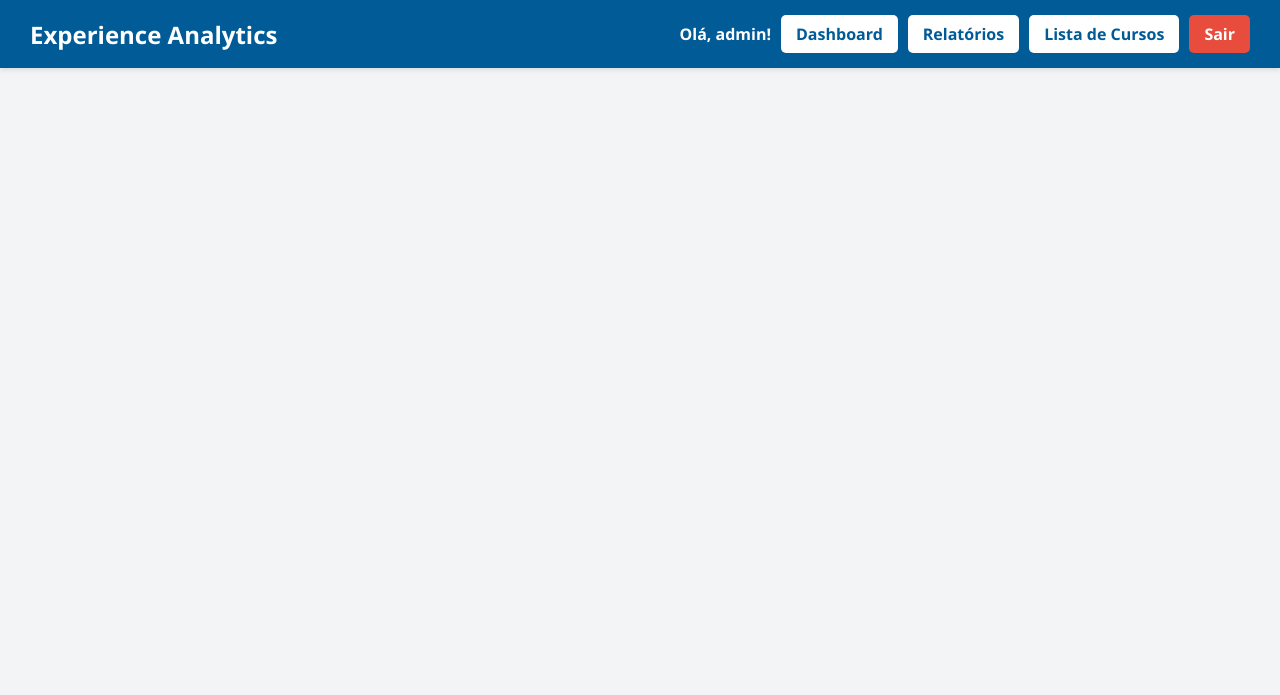
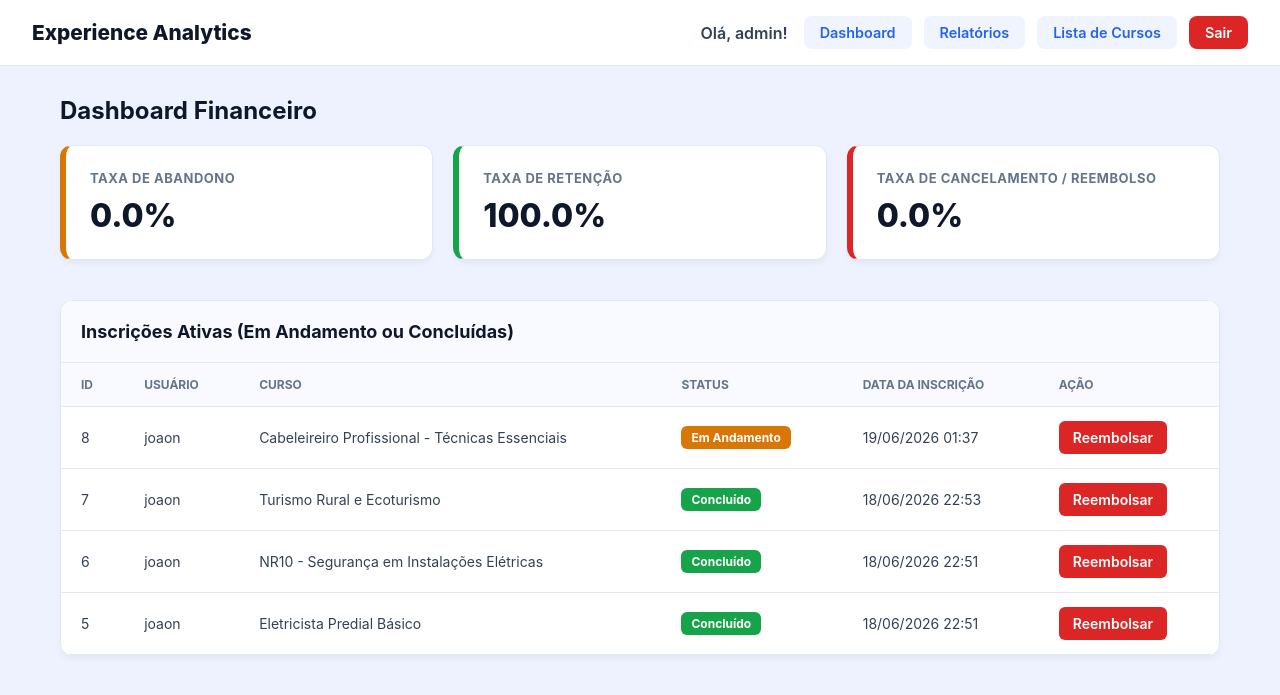
Before and after one commit to joao-c2104/Experience-Analitics, a Django app: page /admin/dashboard/ in a window 1280 px wide. Shown: the top 695 px of the page. Run offline with Django 5.2, Linux system fonts and the light colour scheme; a user stored in the database is signed in; data comes from the database, SQL or seed files in the repository; both versions use the stored data as it was after the commit.

Commit message:
dashboard consertado

```diff
--- a/cursos/templates/admin/cursos/dashboard.html
+++ b/cursos/templates/admin/cursos/dashboard.html
@@ -5,48 +5,98 @@
     <meta name="viewport" content="width=device-width, initial-scale=1.0">
     <title>Dashboard Financeiro - Admin</title>
     <style>
+        /* ===== Paleta de cores do projeto ===== */
         :root {
-            --primary: #10b981;
-            --primary-dark: #059669;
-            --danger: #ef4444;
-            --danger-dark: #dc2626;
-            --bg-main: #f3f4f6;
-            --dark: #1f2937;
+            --c-primary: #2563EB;
+            --c-primary-dark: #1D4ED8;
+            --c-ink: #0F172A;
+            --c-text: #334155;
+            --c-muted: #64748B;
+            --c-bg: #EEF2FF;
+            --c-card: #FFFFFF;
+            --c-border: #E2E8F0;
+            --c-danger: #DC2626;
+            --c-danger-dark: #B91C1C;
+            --c-success: #16A34A;
+            --c-warning: #D97706;
         }
 
+        * { box-sizing: border-box; }
+
         body {
-            font-family: 'Segoe UI', Tahoma, Geneva, Verdana, sans-serif;
-            background-color: var(--bg-main);
-            color: var(--dark);
+            font-family: -apple-system, BlinkMacSystemFont, "Segoe UI", Roboto, Arial, sans-serif;
+            background-color: var(--c-bg);
+            color: var(--c-text);
             margin: 0;
-            padding: 0;
+            padding-bottom: 40px;
+        }
+
+        /* ===== Navbar (mesmo padrão da lista_cursos / perfil) ===== */
+        .navbar {
+            background-color: var(--c-card);
+            border-bottom: 1px solid var(--c-border);
+            display: flex;
+            justify-content: space-between;
+            align-items: center;
+            padding: 16px 32px;
+            margin-bottom: 30px;
+        }
+
+        .navbar h2 {
+            margin: 0;
+            font-size: 1.3rem;
+            color: var(--c-ink);
+            font-weight: 800;
+        }
+
+        .navbar .menu {
+            display: flex;
+            align-items: center;
+            gap: 12px;
+        }
+
+        .navbar .menu span {
+            font-weight: 600;
+            color: var(--c-text);
+            margin-right: 4px;
+        }
+
+        .navbar .menu a {
+            color: var(--c-primary);
+            background-color: #EFF4FF;
+            text-decoration: none;
+            padding: 8px 16px;
+            border-radius: 8px;
+            font-weight: 600;
+            font-size: 0.9rem;
+        }
+
+        .navbar .menu a:hover {
+            background-color: #DCE6FF;
+        }
+
+        .navbar .menu a.btn-sair {
+            background-color: var(--c-danger);
+            color: white;
+        }
+
+        .navbar .menu a.btn-sair:hover {
+            background-color: var(--c-danger-dark);
         }
 
         .container {
             max-width: 1200px;
             margin: 0 auto;
-            padding: 20px;
+            padding: 0 20px;
         }
 
-        .header {
-            display: flex;
-            justify-content: space-between;
-            align-items: center;
-            border-bottom: 2px solid #e5e7eb;
-            padding-bottom: 20px;
-            margin-bottom: 30px;
+        h1 {
+            color: var(--c-ink);
+            font-size: 1.5rem;
+            margin-bottom: 20px;
         }
 
-        .btn-voltar {
-            background-color: #6b7280;
-            color: white;
-            padding: 10px 15px;
-            text-decoration: none;
-            border-radius: 6px;
-            font-weight: 600;
-        }
-
-        /* Cards de Métricas */
+        /* ===== Cards de métricas ===== */
         .cards-grid {
             display: grid;
             grid-template-columns: repeat(auto-fit, minmax(280px, 1fr));
@@ -55,45 +105,48 @@
         }
 
         .card {
-            background: white;
+            background: var(--c-card);
             padding: 24px;
             border-radius: 12px;
-            box-shadow: 0 4px 6px -1px rgba(0, 0, 0, 0.1);
-            border-left: 6px solid var(--primary);
+            border: 1px solid var(--c-border);
+            box-shadow: 0 4px 6px -1px rgba(0, 0, 0, 0.05);
+            border-left: 6px solid var(--c-primary);
         }
 
-        .card.retencao { border-left-color: #3b82f6; }
-        .card.abandono { border-left-color: #f59e0b; }
-        .card.cancelamento { border-left-color: var(--danger); }
+        .card.retencao { border-left-color: var(--c-success); }
+        .card.abandono { border-left-color: var(--c-warning); }
+        .card.cancelamento { border-left-color: var(--c-danger); }
 
         .card h3 {
             margin: 0 0 10px 0;
-            font-size: 14px;
+            font-size: 13px;
             text-transform: uppercase;
-            color: #6b7280;
+            color: var(--c-muted);
             letter-spacing: 0.5px;
         }
 
         .card .valor {
             font-size: 32px;
-            font-weight: bold;
-            color: #111827;
+            font-weight: 800;
+            color: var(--c-ink);
         }
 
-        /* Tabela */
+        /* ===== Tabela de inscrições disponíveis para reembolso ===== */
         .table-container {
-            background: white;
+            background: var(--c-card);
             border-radius: 12px;
-            box-shadow: 0 4px 6px -1px rgba(0, 0, 0, 0.1);
+            border: 1px solid var(--c-border);
+            box-shadow: 0 4px 6px -1px rgba(0, 0, 0, 0.05);
             overflow: hidden;
         }
 
         .table-title {
             padding: 20px;
-            background: #f9fafb;
+            background: #F8FAFF;
             margin: 0;
-            border-bottom: 1px solid #e5e7eb;
+            border-bottom: 1px solid var(--c-border);
             font-size: 18px;
+            color: var(--c-ink);
         }
 
         table {
@@ -103,58 +156,161 @@
         }
 
         th, td {
-            padding: 16px 20px;
-            border-bottom: 1px solid #e5e7eb;
+            padding: 14px 20px;
+            border-bottom: 1px solid var(--c-border);
+            font-size: 14px;
         }
 
         th {
-            background-color: #f9fafb;
-            color: #4b5563;
-            font-weight: 600;
+            background-color: #F8FAFF;
+            color: var(--c-muted);
+            font-weight: 700;
             text-transform: uppercase;
             font-size: 12px;
         }
 
+        /* Selo de status (andamento / concluído) na tabela */
+        .status-selo {
+            display: inline-block;
+            padding: 4px 10px;
+            border-radius: 6px;
+            font-size: 12px;
+            font-weight: 700;
+            color: white;
+        }
+
+        .status-selo.andamento { background-color: var(--c-warning); }
+        .status-selo.concluido { background-color: var(--c-success); }
+
         .btn-reembolso {
-            background-color: var(--danger);
+            background-color: var(--c-danger);
             color: white;
             padding: 8px 14px;
             text-decoration: none;
             border-radius: 6px;
             font-size: 14px;
             font-weight: 600;
-            transition: background 0.2s;
+            display: inline-block;
         }
 
         .btn-reembolso:hover {
-            background-color: var(--danger-dark);
+            background-color: var(--c-danger-dark);
         }
 
-        /* Mensagens do Django */
+        .sem-resultados {
+            text-align: center;
+            color: var(--c-muted);
+            font-style: italic;
+        }
+
+        /* ===== Mensagens do Django (ex: "reembolso processado com sucesso") ===== */
         .messages {
             list-style: none;
             padding: 0;
             margin-bottom: 20px;
         }
+
         .message {
             padding: 12px 20px;
-            border-radius: 6px;
+            border-radius: 8px;
             font-weight: 600;
             margin-bottom: 10px;
         }
+
         .message.success {
-            background-color: #d1fae5;
-            color: #065f46;
+            background-color: #DCFCE7;
+            color: #166534;
+        }
+
+        .message.error {
+            background-color: #FEE2E2;
+            color: #991B1B;
         }
     </style>
 </head>
 <body>
 
-    <div style="background-color:#005b96;color:white;display:flex;justify-content:space-between;align-items:center;padding:15px 30px;box-shadow:0 2px 5px rgba(0,0,0,0.1);margin-bottom:0;">
-        <h2 style="margin:0;font-size:24px;">Experience Analytics</h2>
-        <div style="display:flex;gap:10px;align-items:center;">
-            <span style="font-weight:bold;">Olá, {{ request.user.username }}!</span>
-            <a href="{% url 'admin_dashboard_financeiro' %}" style="color:#005b96;background:white;text-decoration:none;padding:8px 15px;border-radius:5px;font-weight:bold;">Dashboard</a>
-            <a href="{% url 'relatorios' %}" style="color:#005b96;background:white;text-decoration:none;padding:8px 15px;border-radius:5px;font-weight:bold;">Relatórios</a>
-            <a href="{% url 'lista_cursos_admin' %}" style="color:#005b96;background:white;text-decoration:none;padding:8px 15px;border-radius:5px;font-weight:bold;">Lista de Cursos</a>
-            <a href="{% url 'sair' %}" style="color:white;background:#e74c3c;text-decoration:none;padding:8px 15px;border-radius:5px;font-weight:bold;">Sair</a>
+    <div class="navbar">
+        <h2>Experience Analytics</h2>
+        <div class="menu">
+            <span>Olá, {{ request.user.username }}!</span>
+            <a href="{% url 'admin_dashboard_financeiro' %}">Dashboard</a>
+            <a href="{% url 'relatorios' %}">Relatórios</a>
+            <a href="{% url 'lista_cursos_admin' %}">Lista de Cursos</a>
+            <a href="{% url 'sair' %}" class="btn-sair">Sair</a>
+        </div>
+    </div>
+
+    <div class="container">
+
+        {% if messages %}
+            <ul class="messages">
+                {% for message in messages %}
+                    <li class="message {{ message.tags }}">{{ message }}</li>
+                {% endfor %}
+            </ul>
+        {% endif %}
+
+        <h1>Dashboard Financeiro</h1>
+
+        <!-- ===== Cards de métricas (vêm da view: taxa_abandono, taxa_retencao, taxa_cancelamento) ===== -->
+        <div class="cards-grid">
+            <div class="card abandono">
+                <h3>Taxa de Abandono</h3>
+                <div class="valor">{{ taxa_abandono }}%</div>
+            </div>
+            <div class="card retencao">
+                <h3>Taxa de Retenção</h3>
+                <div class="valor">{{ taxa_retencao }}%</div>
+            </div>
+            <div class="card cancelamento">
+                <h3>Taxa de Cancelamento / Reembolso</h3>
+                <div class="valor">{{ taxa_cancelamento }}%</div>
+            </div>
+        </div>
+
+        <!-- ===== Tabela de inscrições (vem da view: inscricoes_reembolso, queryset de Inscricao) ===== -->
+        <div class="table-container">
+            <h2 class="table-title">Inscrições Ativas (Em Andamento ou Concluídas)</h2>
+            <table>
+                <thead>
+                    <tr>
+                        <th>ID</th>
+                        <th>Usuário</th>
+                        <th>Curso</th>
+                        <th>Status</th>
+                        <th>Data da Inscrição</th>
+                        <th>Ação</th>
+                    </tr>
+                </thead>
+                <tbody>
+                    {% for inscricao in inscricoes_reembolso %}
+                        <tr>
+                            <td>{{ inscricao.id }}</td>
+                            <td>{{ inscricao.usuario.username }}</td>
+                            <td>{{ inscricao.curso.nome }}</td>
+                            <td>
+                                {% if inscricao.status == 'andamento' %}
+                                    <span class="status-selo andamento">Em Andamento</span>
+                                {% elif inscricao.status == 'concluido' %}
+                                    <span class="status-selo concluido">Concluído</span>
+                                {% endif %}
+                            </td>
+                            <td>{{ inscricao.data_inscricao|date:"d/m/Y H:i" }}</td>
+                            <td>
+                                <a href="{% url 'admin_processar_reembolso' inscricao.id %}" class="btn-reembolso">Reembolsar</a>
+                            </td>
+                        </tr>
+                    {% empty %}
+                        <tr>
+                            <td colspan="6" class="sem-resultados">Nenhuma inscrição ativa encontrada.</td>
+                        </tr>
+                    {% endfor %}
+                </tbody>
+            </table>
+        </div>
+
+    </div>
+
+</body>
+</html>
```
Also changed, not shown: cursos/templates/cursos/dashboard.html (deleted, +0 -61 lines), db.sqlite3.
